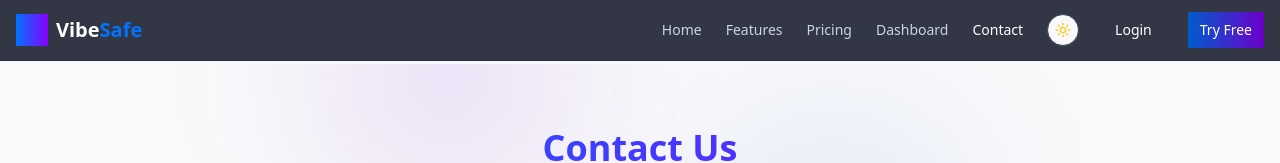
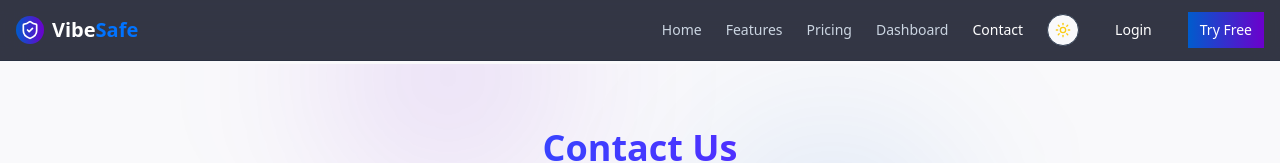
Before and after one commit to FarazF19/vibe-code-guardian, a React (Vite) app: page /contact in a window 1280 px wide. Shown: the top 163 px of the page. Built offline with nearby package versions, Linux system fonts and the light colour scheme.

Commit message:
feat: Use footer logo in navbar
Use the same logo as the footer in the navbar for consistency.

```diff
--- a/src/components/Navbar.tsx
+++ b/src/components/Navbar.tsx
@@ -2,7 +2,7 @@
 import React, { useState } from 'react';
 import { Link, useLocation, useNavigate } from 'react-router-dom';
 import { motion } from 'framer-motion';
-import { Menu, X, Moon, Sun } from 'lucide-react';
+import { Menu, X, Moon, Sun, ShieldCheck } from 'lucide-react';
 import { Button } from '@/components/ui/button';
 
 interface NavbarProps {
@@ -55,9 +55,11 @@ const Navbar = ({ theme, toggleTheme }: NavbarProps) => {
     <nav className="fixed top-0 left-0 right-0 z-50 backdrop-blur-md bg-slate-950/80 dark:bg-slate-950/80 border-b border-slate-800/50 transition-all duration-300 light:bg-white/90 light:border-slate-200/80">
       <div className="container mx-auto px-4 py-3">
         <div className="flex items-center justify-between">
-          {/* Logo */}
-          <Link to="/" className="flex items-center">
-            <div className="bg-gradient-to-r from-vibeblue-500 to-vibeviolet-500 h-8 w-8 rounded-lg mr-2"></div>
+          {/* Logo - Updated to match footer */}
+          <Link to="/" className="flex items-center space-x-2">
+            <div className="bg-gradient-to-r from-vibeblue-600 to-vibeviolet-600 rounded-full p-1">
+              <ShieldCheck className="w-5 h-5 text-white" />
+            </div>
             <span className="text-xl font-bold text-white light:text-slate-800">Vibe<span className="text-vibeblue-500">Safe</span></span>
           </Link>
 
```
